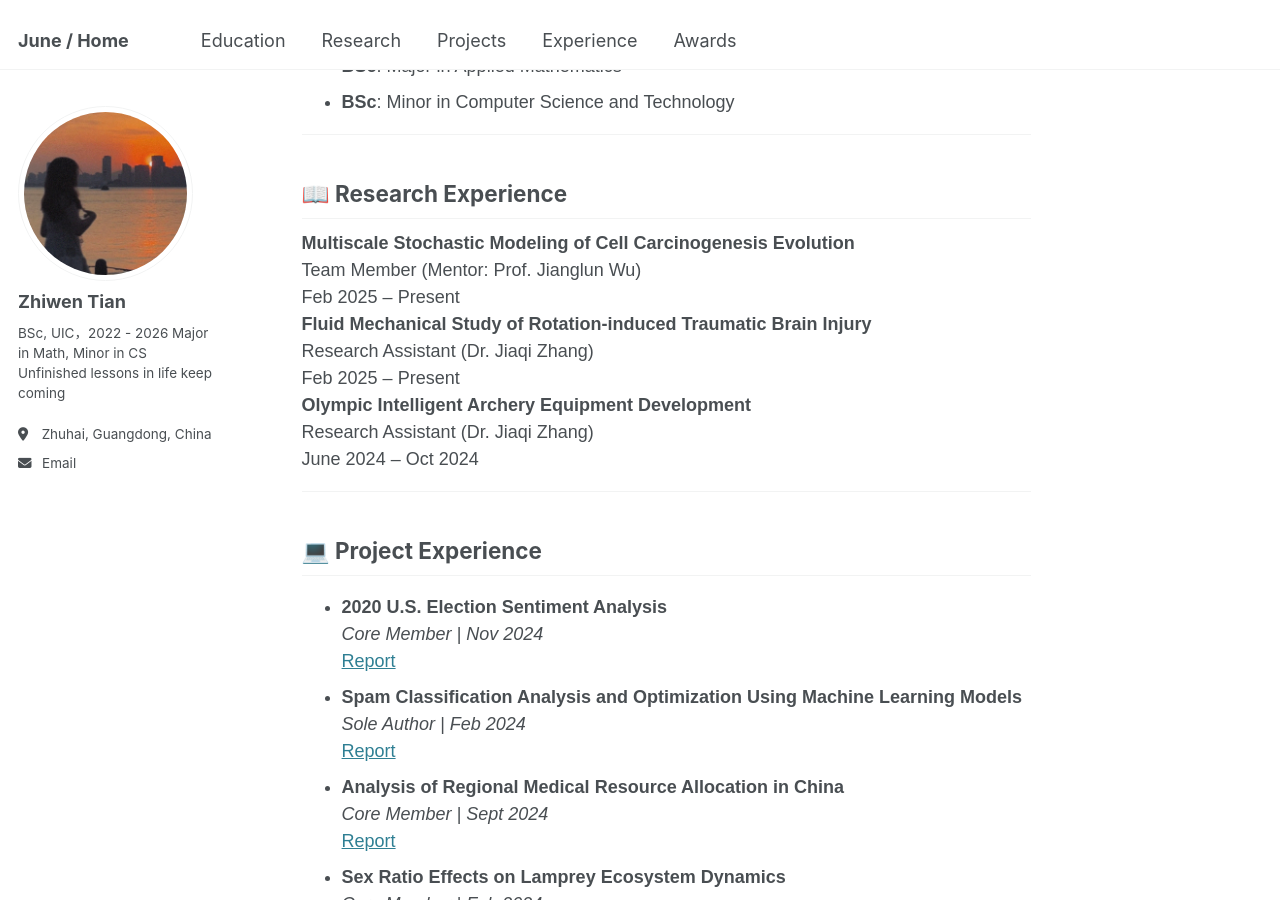
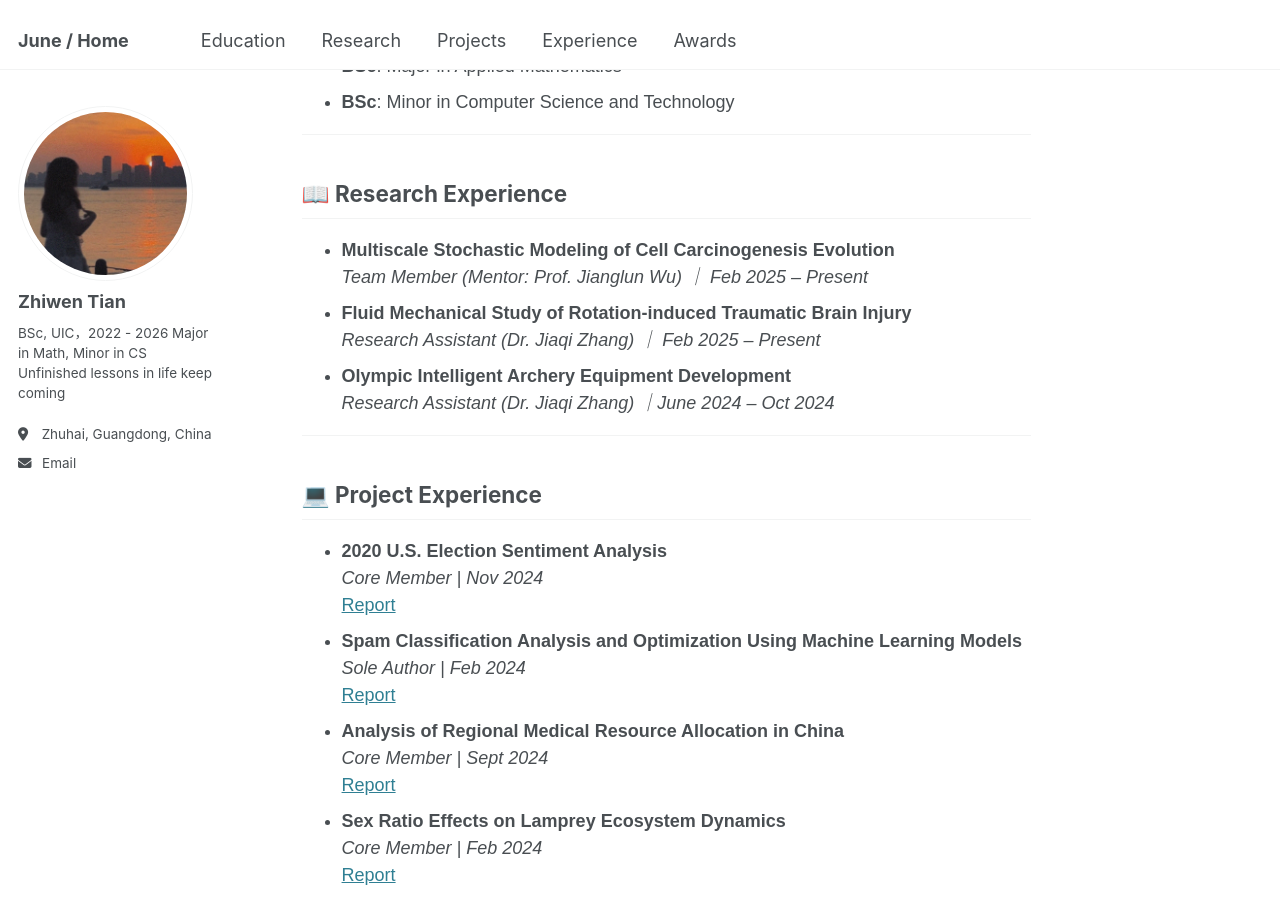
Before and after one commit to Orange1207/Orange1207.github.io, a Jekyll site: the page built from _pages/about.md, in a window 1280 px wide and 900 px high, scrolled down 441 px. Built offline with Jekyll 4.4.1, drawn with Linux system fonts in a browser that asks for light colours.

Commit message:
Update about.md

```diff
--- a/_pages/about.md
+++ b/_pages/about.md
@@ -27,33 +27,18 @@ redirect_from:
   <hr>
 
   <h2>📖 Research Experience</h2>
-  <div class="flex-container">
-    <div class="flex-item">
-      <strong>Multiscale Stochastic Modeling of Cell Carcinogenesis Evolution</strong><br>
-      Team Member (Mentor: Prof. Jianglun Wu)
-    </div>
-    <div class="flex-item flex-item-right">
-      Feb 2025 – Present
-    </div>
-  </div>
-  <div class="flex-container">
-    <div class="flex-item">
-      <strong>Fluid Mechanical Study of Rotation-induced Traumatic Brain Injury</strong><br>
-      Research Assistant (Dr. Jiaqi Zhang)
-    </div>
-    <div class="flex-item flex-item-right">
-      Feb 2025 – Present
-    </div>
-  </div>
-  <div class="flex-container">
-    <div class="flex-item">
-      <strong>Olympic Intelligent Archery Equipment Development</strong><br>
-      Research Assistant (Dr. Jiaqi Zhang)
-    </div>
-    <div class="flex-item flex-item-right">
-      June 2024 – Oct 2024
-    </div>
-  </div>
+  <ul>
+    <li><strong>Multiscale Stochastic Modeling of Cell Carcinogenesis Evolution</strong><br>
+            <em>Team Member (Mentor: Prof. Jianglun Wu) ｜ Feb 2025 – Present</em><br>
+    </li>
+    <li><strong>Fluid Mechanical Study of Rotation-induced Traumatic Brain Injury</strong><br>
+            <em>Research Assistant (Dr. Jiaqi Zhang) ｜ Feb 2025 – Present</em><br>
+    </li>
+
+    <li><strong>Olympic Intelligent Archery Equipment Development</strong><br>
+              <em>Research Assistant (Dr. Jiaqi Zhang) ｜June 2024 – Oct 2024</em><br>
+    </li>
+  </ul>
 
   <hr>
 
```
